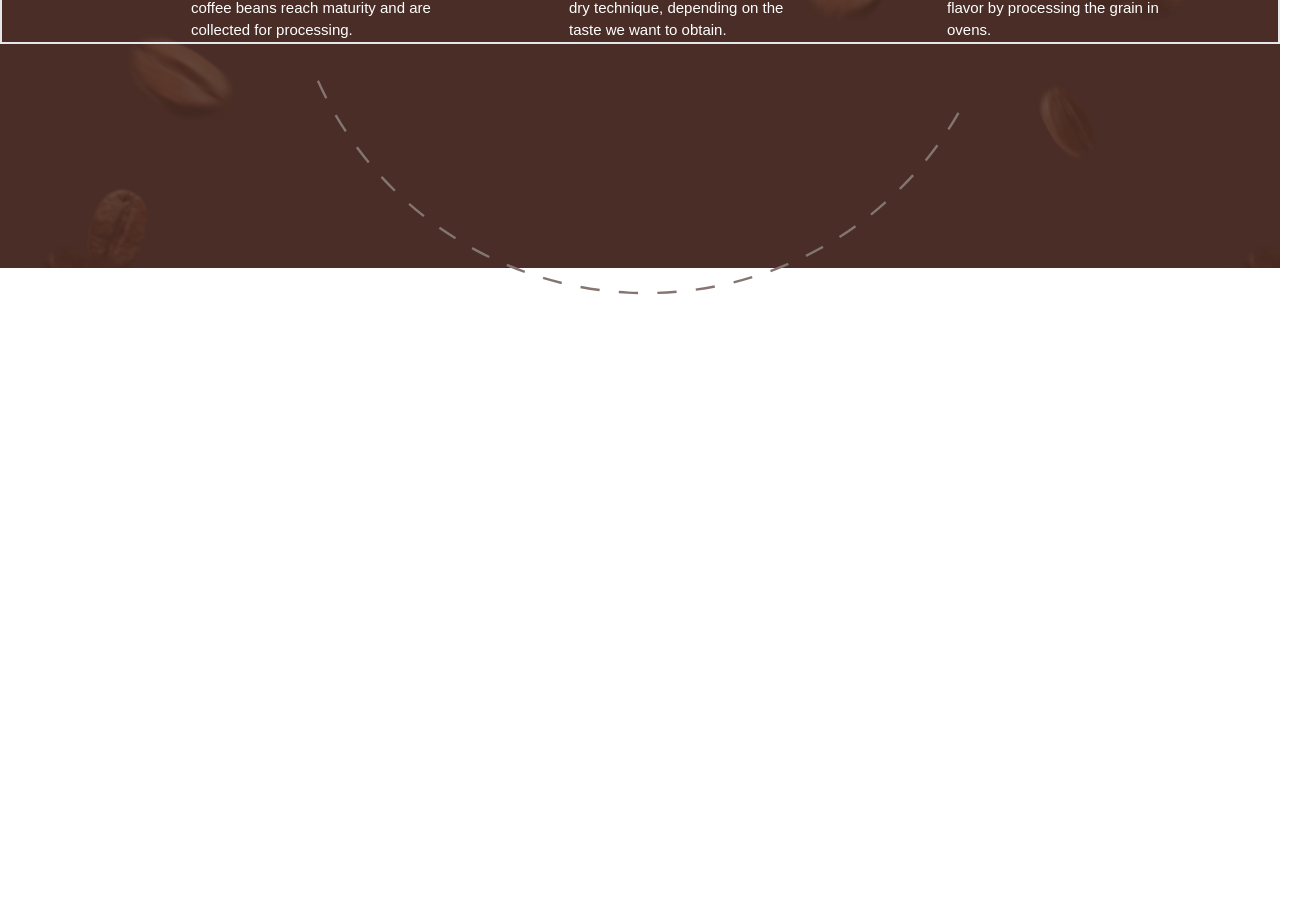
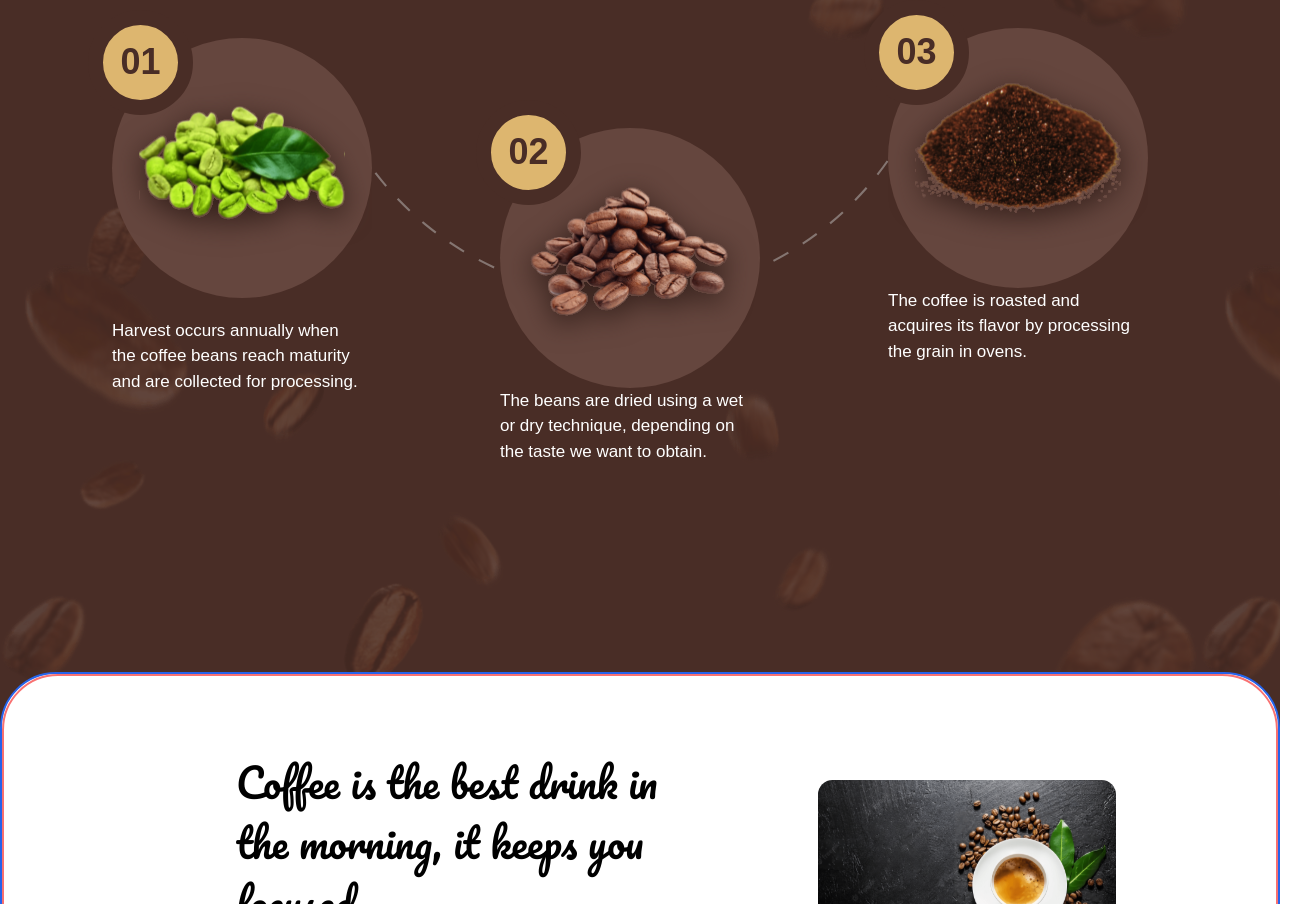
Before and after one commit to kaoutar-12/responsive-coffee-website, a Next.js app: page / in a window 1280 px wide. Shown: the part 1896-2800 px from the top of the page, 1306 px wide, since content can reach past the window. Before the commit the page ends 2408 px from the top, so only its background shows below. Built offline with nearby package versions, Linux system fonts and the light colour scheme.

Commit message:
lastsection

```diff
--- a/src/app/page.tsx
+++ b/src/app/page.tsx
@@ -5,6 +5,7 @@ import HomeSection from "@/components/sections/HomeSection";
 import AboutSection from "@/components/sections/AboutSection";
 import StepsSection from "@/components/sections/StepsSection";
 import TestimonialSection from "@/components/sections/TestimonialSection";
+import LastSection from "@/components/sections/LastSection";
 
 export default function Home() {
   return (
@@ -19,6 +20,7 @@ export default function Home() {
         <AboutSection />
         <StepsSection />
         <TestimonialSection />
+        <LastSection />
       </main>
       <BottomNavbar />
     </>
--- a/src/components/sections/AboutSection.tsx
+++ b/src/components/sections/AboutSection.tsx
@@ -6,7 +6,7 @@ const AboutSection = () => {
   return (
     <>
       <section className=" bg-firstcolormedium rounded-t-[56px] left-0 -top-16 relative flex justify-center">
-        <div className="pb-28 flex flex-col max-w-screen-3xl lg:flex-row gap-5 w-screen">
+        <div className="pb-28 xl:pl-10 4xl:pl-52 3xl:pl-56 3xl:pr-24 flex flex-col max-w-screen-3xl lg:flex-row gap-5 w-screen">
           <div className="flex flex-col max-mdl:items-center max-mdl:justify-center lg:pl-44 pt-10 gap-8 lg:gap-8 lg:pt-24">
             <div className="lg:pl-6 ">
               <button className=" shadow-3xl justify-center bg-firstcoloralt text-whitecolor flex flex-row items-center w-44 h-14 rounded-[64px]">
--- /dev/null
+++ b/src/components/sections/LastSection.tsx
@@ -0,0 +1,30 @@
+import React from "react";
+import Image from "next/image";
+
+const LastSection = () => {
+  return (
+    <>
+      <section className=" mt-10 bg-white rounded-t-[56px] border-2 border-blue-600 left-0 -top-60  relative mdl:flex mdl:justify-center ">
+        <div className="mdl:pr-40 pb-32 max-w-screen-3xl flex border-red-400 border-2 flex-col rounded-t-[56px] justify-center items-center max-md:gap-12 md:flex-row max-mdl:pr-14 w-screen">
+          <div className="flex flex-col mdl:pl-48 mdl:gap-14 justify-center max-md:items-center gap-6">
+            <span className="font-pacifico text-[28px] mdl:pr-32 mdl:text-[40px] mdl:text-start md:pt-12 pl-10 pr-10 pt-7 text-center ">
+              Coffee is the best drink in the morning, it keeps you focused.
+            </span>
+            <span className="poppins-medium md:pl-16 mdl:pl-10 text-[16px] md:text-[18px]">Jhon Doe</span>
+          </div>
+          <div className="w-[328px] h-[219px] mdl:w-[550px] mdl:h-[367px] md:w-[400px] md:h-[270px] md:pt-10 flex justify-center items-center">
+            <Image
+              src="/testimonial-coffee.svg"
+              alt="testimonial"
+              width={100}
+              height={100}
+              className="w-full h-full"
+            />
+          </div>
+        </div>
+      </section>
+    </>
+  );
+};
+
+export default LastSection;
--- a/src/components/sections/StepsSection.tsx
+++ b/src/components/sections/StepsSection.tsx
@@ -7,7 +7,7 @@ const StepsSection = (props: Props) => {
   return (
     <>
       <section className="pb-32 bg-white rounded-t-[56px] left-0 -top-36 relative flex justify-center">
-        <div className="w-screen max-w-screen-3xl pt-10 flex items-center flex-col max-mdl:gap-16 md:flex-row-reverse">
+        <div className="w-screen 4xl:pr-28 3xl:pr-24 3xl:pl-28  max-w-screen-3xl pt-10 flex items-center flex-col max-mdl:gap-16 md:flex-row-reverse">
           <div className="flex flex-col max-sm:items-center gap-7 md:w-2/4">
             <span className="text-firstcoloralt font-pacifico md:pl-5 text-[28px]">
               Our History
--- a/src/components/sections/TestimonialSection.tsx
+++ b/src/components/sections/TestimonialSection.tsx
@@ -6,21 +6,21 @@ type Props = {};
 const TestimonialSection = (props: Props) => {
   return (
     <>
-      <section className=" bg-firstcolormedium bg-[url('/bg-coffee-beans.svg')] max-sm:pb-24 rounded-t-[56px] left-0 -top-36 relative flex justify-center">
-        <div className="mdl:pb-56 z-30 relative max-w-screen-3xl w-screen rounded-t-[56px] pt-10 flex sm:items-center flex-col">
-          <span className="font-pacifico text-2xl mdl:text-5xl pr-10 pl-10 text-white text-center">
+      <section className="pb-10 bg-firstcolormedium bg-[url('/bg-coffee-beans.svg')] max-sm:pb-24 rounded-t-[56px] left-0 -top-36 relative flex justify-center">
+        <div className="mdl:pb-56 4xl:pr-24 xl:pr-32 z-30 3xl:pr-16 relative max-w-screen-3xl w-screen rounded-t-[56px] pt-10 flex sm:items-center flex-col mdl:pr-14">
+          <span className="font-pacifico lg:pl-32 text-2xl mdl:text-5xl pr-10 pl-10 text-white text-center">
             Steps of manufacturing our products
           </span>
 
-          <div className="mdl:pl-32 w-full px-5 border-2 flex flex-col mdl:flex-row md:justify-center md:items-center gap-32">
-            <div className="md:pt-32 md:pr-24 mdl:p-0 flex flex-col justify-center items-start">
-              <div className=" w-[150px] h-[150px] rounded-full relative bg-firstcolorlight">
-                <div className="flex justify-center items-center bg-secondcolor w-[75px] h-[75px] absolute -top-5 -left-4 rounded-full border-[10px] border-firstcolormedium">
-                  <span className="text-3xl text-firstcolormedium poppins-semibold">
+          <div className="mdl:pl-32 w-full px-5 mdl:pt-32 flex flex-col mdl:flex-row md:justify-center md:items-center gap-32">
+            <div className="md:pt-32 md:pr-24 mdl:gap-5 mdl:p-0 flex flex-col justify-center items-start">
+              <div className=" w-[150px] h-[150px] rounded-full mdl:w-[260px] mdl:h-[260px] relative bg-firstcolorlight">
+                <div className="flex justify-center items-center mdl:w-[105px] mdl:h-[105px] bg-secondcolor w-[75px] h-[75px] absolute -top-5 -left-4 mdl:-top-7 mdl:-left-6 mdl:border-[15px] rounded-full border-[10px]  border-firstcolormedium">
+                  <span className="text-3xl mdl:text-4xl text-firstcolormedium poppins-semibold">
                     01
                   </span>
                 </div>
-                <div className="flex justify-center items-center pt-7">
+                <div className="flex justify-center mdl:pt-10 items-center pt-7">
                   <Image
                     src="/steps-green-coffee.svg"
                     alt="coffee-beans"
@@ -30,19 +30,19 @@ const TestimonialSection = (props: Props) => {
                   />
                 </div>
               </div>
-              <span className="text-[15px] poppins-regular text-white w-[250px]">
+              <span className="text-[15px] mdl:text-[17px] poppins-regular text-white w-[250px]">
                 Harvest occurs annually when the coffee beans reach maturity and
                 are collected for processing.
               </span>
             </div>
-            <div className=" md:pr-32 md:mb-10 mdl:m-0 mdl:p-0 flex flex-col justify-center items-start self-end">
-              <div className="w-[150px] h-[150px] rounded-full relative bg-firstcolorlight max-md:self-end">
-                <div className="flex justify-center items-center bg-secondcolor w-[75px] h-[75px] absolute -top-5 -left-4 rounded-full border-[10px] border-firstcolormedium">
-                  <span className="text-3xl text-firstcolormedium poppins-semibold">
+            <div className=" md:pr-32 md:mb-10 mdl:m-0 mdl:pl-0 mdl:pr-0 mdl:mt-40 flex flex-col justify-center items-start self-end">
+              <div className="w-[150px] h-[150px] rounded-full mdl:w-[260px] mdl:h-[260px] relative bg-firstcolorlight max-md:self-end">
+                <div className="flex justify-center items-center mdl:w-[105px] mdl:h-[105px] bg-secondcolor w-[75px] h-[75px] absolute -top-5 -left-4 mdl:-top-7 mdl:-left-6 mdl:border-[15px] rounded-full border-[10px] border-firstcolormedium">
+                  <span className="text-3xl mdl:text-4xl text-firstcolormedium poppins-semibold">
                     02
                   </span>
                 </div>
-                <div className="flex justify-center items-center pt-7">
+                <div className="flex justify-center mdl:pt-8 items-center pt-7">
                   <Image
                     src="/steps-coffee-beans.svg"
                     alt="coffee-beans"
@@ -52,15 +52,15 @@ const TestimonialSection = (props: Props) => {
                   />
                 </div>
               </div>
-              <span className="text-[15px] poppins-regular max-md:text-end text-white w-[250px]">
+              <span className="text-[15px] mdl:text-[17px] poppins-regular max-md:text-end text-white w-[250px]">
                 The beans are dried using a wet or dry technique, depending on
                 the taste we want to obtain.
               </span>
             </div>
-            <div className="md:pr-32 md:pb-10 mdl:p-0 flex flex-col justify-center items-start">
-              <div className=" w-[150px] h-[150px] rounded-full relative bg-firstcolorlight">
-                <div className=" flex justify-center items-center bg-secondcolor w-[75px] h-[75px] absolute -top-5 -left-4 rounded-full border-[10px] border-firstcolormedium">
-                  <span className="text-3xl text-firstcolormedium poppins-semibold">
+            <div className="md:pr-32 md:pb-10 mdl:p-0 mdl:pb-10 flex flex-col justify-center items-start">
+              <div className=" w-[150px] h-[150px] rounded-full mdl:w-[260px] mdl:h-[260px] relative bg-firstcolorlight">
+                <div className=" flex justify-center items-center mdl:w-[105px] mdl:h-[105px] bg-secondcolor w-[75px] h-[75px] absolute -top-5 -left-4 mdl:-top-7 mdl:-left-6 mdl:border-[15px] rounded-full border-[10px] border-firstcolormedium">
+                  <span className="text-3xl mdl:text-4xl text-firstcolormedium poppins-semibold">
                     03
                   </span>
                 </div>
@@ -74,14 +74,14 @@ const TestimonialSection = (props: Props) => {
                   />
                 </div>
               </div>
-              <span className="text-[15px] poppins-regular text-white w-[250px]">
+              <span className="text-[15px] mdl:text-[17px] poppins-regular text-white w-[250px]">
                 The coffee is roasted and acquires its flavor by processing the
                 grain in ovens.
               </span>
             </div>
           </div>
         </div>
-        <div className="max-sm:w-3/4 max-sm:h-3/4 max-sm:mt-24 w-2/4 h-5/6 mdl:w-[650px] mdl:h-[650px] mdl:pt-1 mdl:mt-32 flex justify-center items-center absolute mdl:rotate-90 pt-24 md:pt-56">
+        <div className="max-sm:w-3/4 max-sm:h-3/4 max-sm:mt-24 xl:pt-20 4xl:pt-16 xl:rotate-[95deg] w-2/4 h-5/6 mdl:w-[650px] mdl:h-[650px] mdl:pt-1 mdl:rotate-[100deg] mdl:mt-32 flex justify-center items-center absolute  pt-24 md:pt-56">
           <Image
             src="/Steps_line_dashed.svg"
             alt="coffee-beans"
```
Also changed, not shown: public/testimonial-coffee.svg (added).
